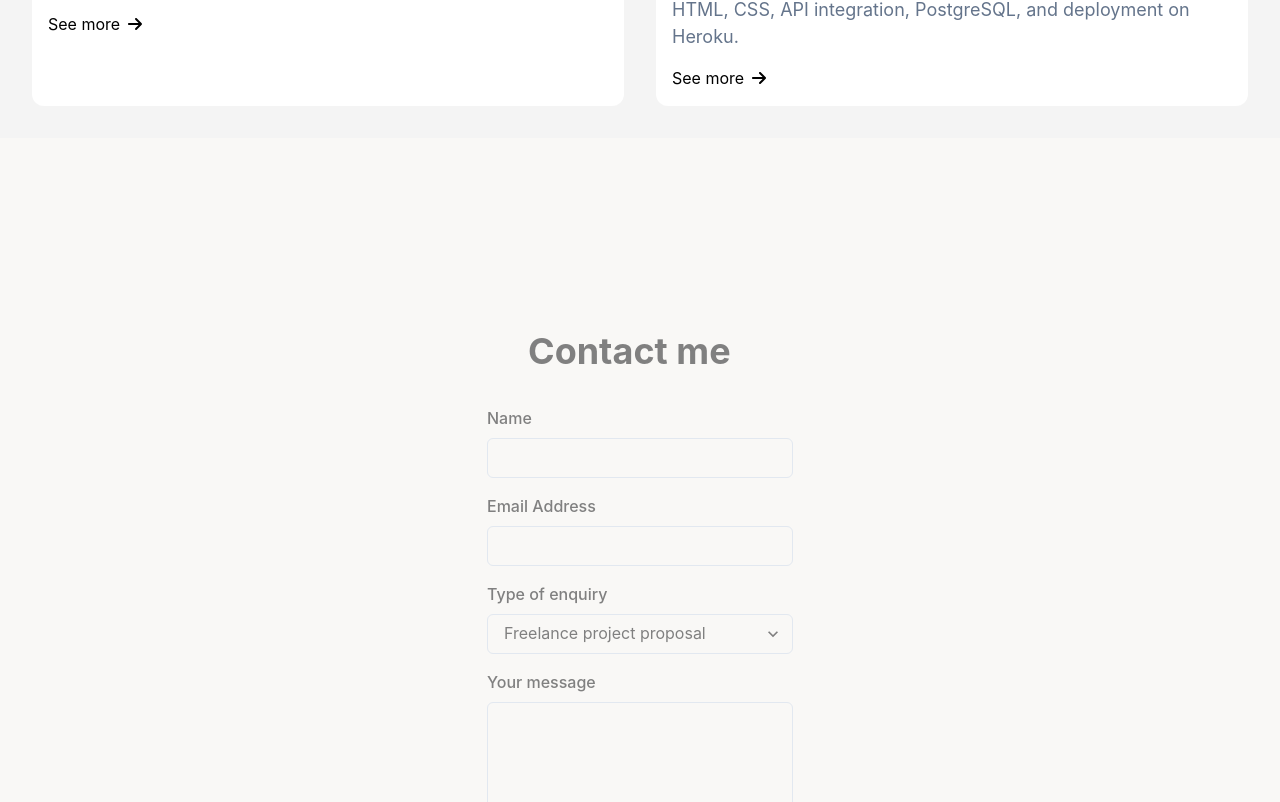
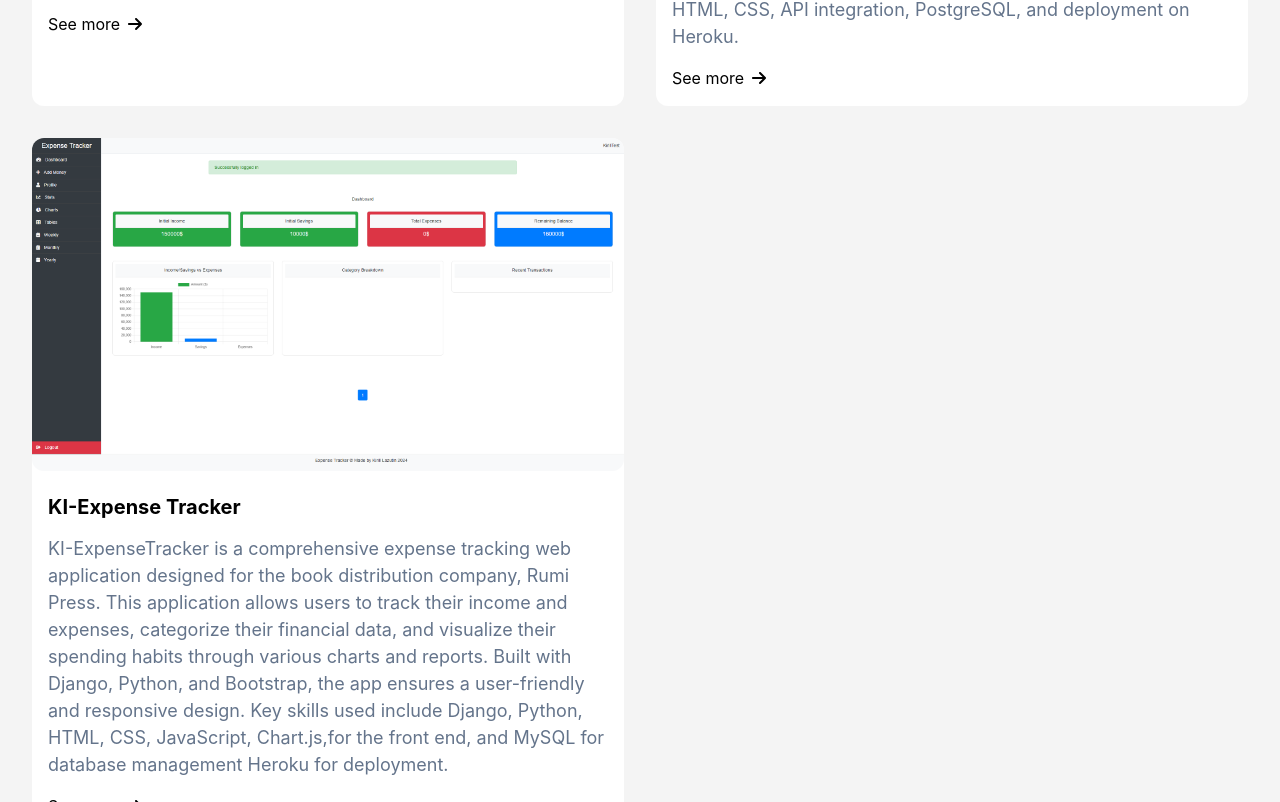
Before and after one commit to Kirill777-web/FullStack-WebDev-Portfolio, a React (Create React App) app: page / in a window 1280 px wide. Shown: the part 7978-8780 px from the top of the page. Built offline with nearby package versions, Linux system fonts and the light colour scheme; no server answers.

Commit message:
added django project to projects section

```diff
--- a/src/components/ProjectsSection.js
+++ b/src/components/ProjectsSection.js
@@ -88,6 +88,13 @@
     getImageSrc: () => require('../images/LittleLemon_MainPage.png'),
     url: 'https://github.com/Kirill777-web/little-lemon',
   },
+  {
+    title: 'KI-Expense Tracker',
+    description:
+      "KI-ExpenseTracker is a comprehensive expense tracking web application designed for the book distribution company, Rumi Press. This application allows users to track their income and expenses, categorize their financial data, and visualize their spending habits through various charts and reports. Built with Django, Python, and Bootstrap, the app ensures a user-friendly and responsive design. Key skills used include Django, Python, HTML, CSS, JavaScript, Chart.js,for the front end, and MySQL for database management Heroku for deployment.",
+    getImageSrc: () => require('../images/dashboard.png'),
+    url: 'https://github.com/Kirill777-web/RumiExpenseTracker',
+  },
 ];
 
 const ProjectsSection = () => {
```
Also changed, not shown: src/images/dashboard.png (added).
